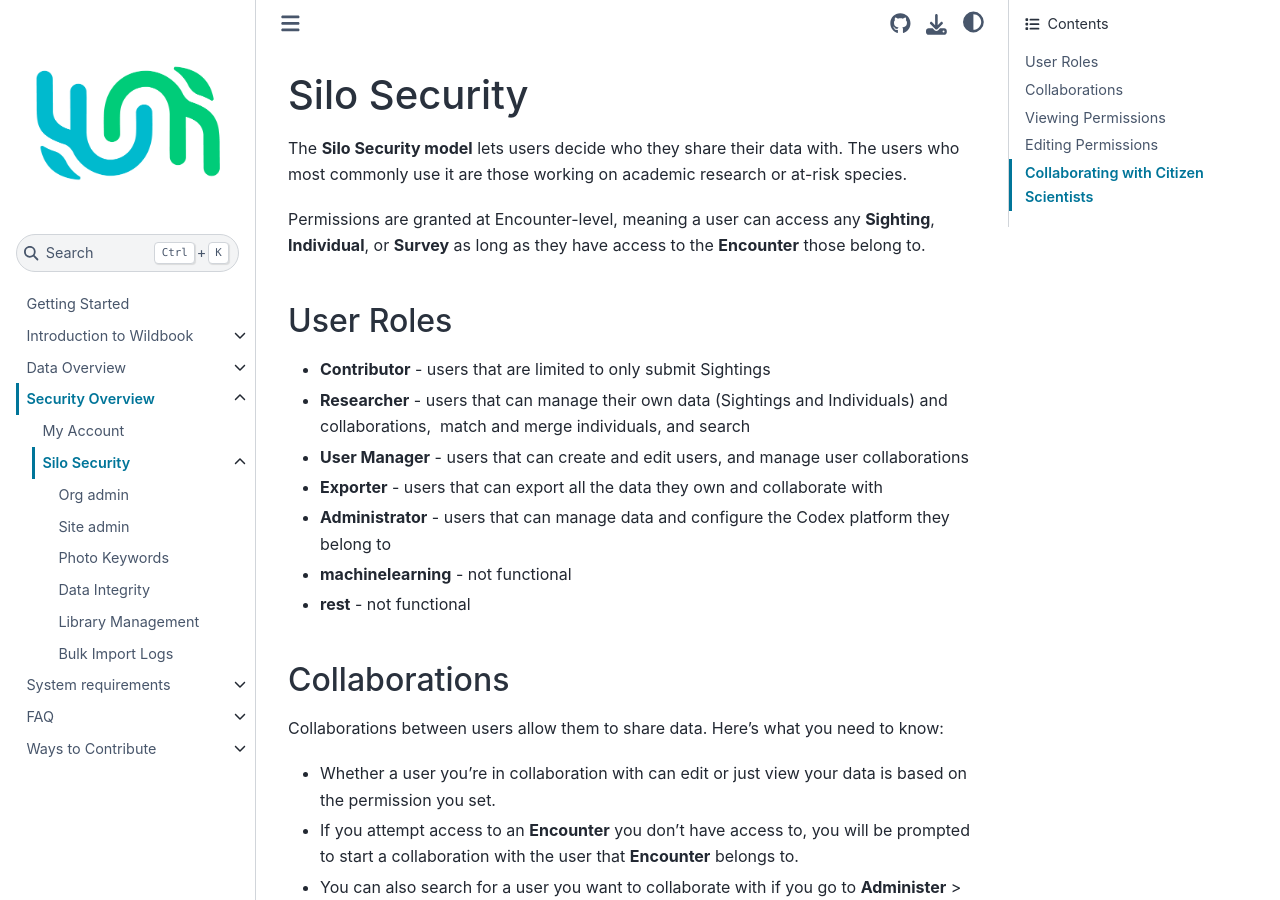
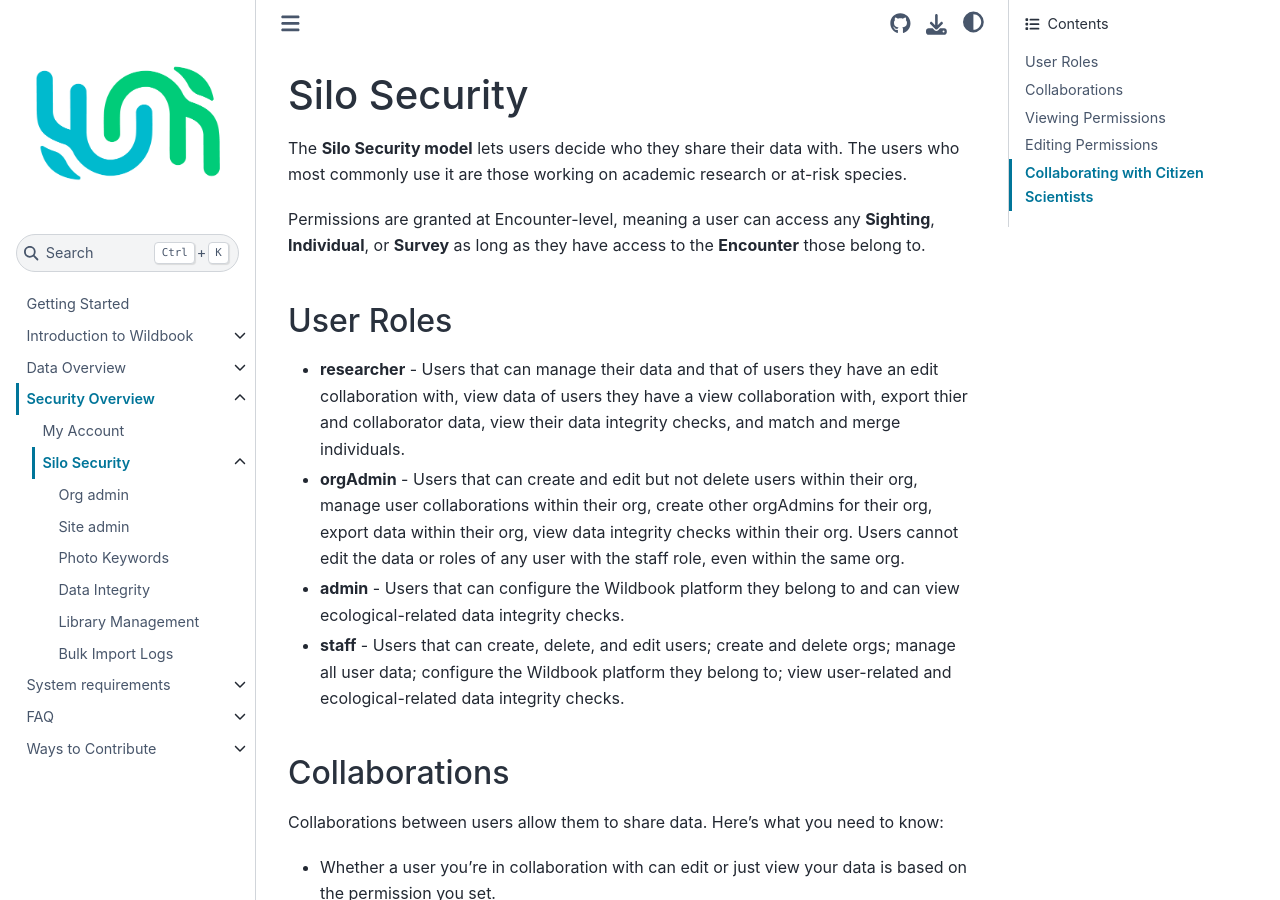
Before and after one commit to WildMeOrg/wildbook-docs, a Sphinx documentation site: the page built from docs/security/silo-security/index.md, in a window 1280 px wide and 900 px high. Built offline with Sphinx 7.4.7 and the Sphinx Book theme 1.1.4, drawn with Linux system fonts in a browser that asks for light colours; some of the changed text lies outside the part shown.

Commit message:
Update index.md
Silo Security page updates to reflect the changes to Wildbook roles.

```diff
--- a/docs/security/silo-security/index.md
+++ b/docs/security/silo-security/index.md
@@ -17,13 +17,10 @@
 
 ## User Roles
 
-* **Contributor** - users that are limited to only submit Sightings
-* **Researcher** - users that can manage their own data (Sightings and Individuals) and collaborations,  match and merge individuals, and search
-* **User Manager** - users that can create and edit users, and manage user collaborations
-* **Exporter** - users that can export all the data they own and collaborate with
-* **Administrator** - users that can manage data and configure the Codex platform they belong to
-* **machinelearning** - not functional
-* **rest** - not functional
+* **researcher** - Users that can manage their data and that of users they have an edit collaboration with, view data of users they have a view collaboration with, export thier and collaborator data, view their data integrity checks, and match and merge individuals.
+* **orgAdmin** - Users that can create and edit but not delete users within their org, manage user collaborations within their org, create other orgAdmins for their org, export data within their org, view data integrity checks within their org. Users cannot edit the data or roles of any user with the staff role, even within the same org.
+* **admin** - Users that can configure the Wildbook platform they belong to and can view ecological-related data integrity checks.
+* **staff** - Users that can create, delete, and edit users; create and delete orgs; manage all user data; configure the Wildbook platform they belong to; view user-related and ecological-related data integrity checks.
 
 ## Collaborations
 
@@ -68,7 +65,7 @@
 
 You can edit an encounter if:
 
-* You’re a site admin.
+* You have the staff role.
 * You reported the Encounter.
 * You have a collaboration with the owner and the owner grants you edit rights. *Note that edit rights can be revoked at any time.*
 
```
